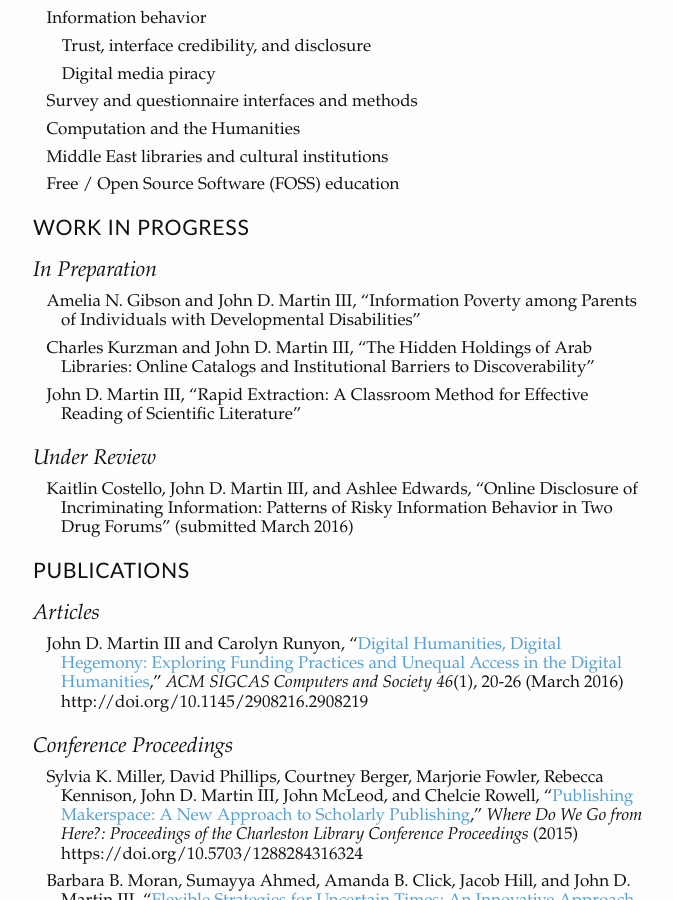
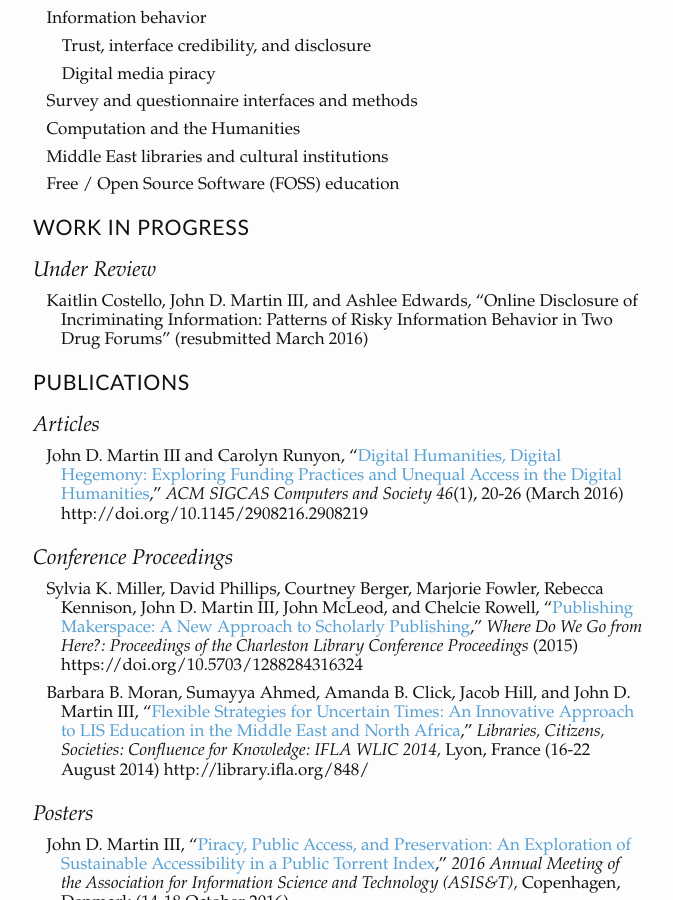
Before and after one commit to jdmar3/jdmar3.github.io, a Jekyll site: the page built from cv/index.md, in a window 1280 px wide and 900 px high, scrolled down 711 px. Shown: the whole window, without its empty margins (47-720 px from the left). Built offline with Jekyll 4.4.1, drawn with Linux system fonts in a browser that asks for light colours; Markdown is read by kramdown in place of the engine named in the settings; some of the changed lines change nothing that is shown.

Commit message:
update CV

```diff
--- a/cv/index.md
+++ b/cv/index.md
@@ -40,16 +40,17 @@ PhD student in the School of Information and Library Science at the University o
 - Free / Open Source Software (FOSS) education
 
 # Work in Progress
-
+{% comment %}
 ## In Preparation
 
 - Amelia N. Gibson and John D. Martin III, "Information Poverty among Parents of Individuals with Developmental Disabilities"
 - Charles Kurzman and John D. Martin III, "The Hidden Holdings of Arab Libraries: Online Catalogs and Institutional Barriers to Discoverability"
 - John D. Martin III, "Rapid Extraction: A Classroom Method for Effective Reading of Scientific Literature"
-
+- John D. Martin III, "Teaching soft skills in design: Designing a UX class to support students in the real world"
+{% endcomment %}
 ## Under Review
 
-- Kaitlin Costello, John D. Martin III, and Ashlee Edwards, "Online Disclosure of Incriminating Information: Patterns of Risky Information Behavior in Two Drug Forums" (submitted March 2016)
+- Kaitlin Costello, John D. Martin III, and Ashlee Edwards, "Online Disclosure of Incriminating Information: Patterns of Risky Information Behavior in Two Drug Forums" (resubmitted March 2016)
 
 # Publications
 
```
